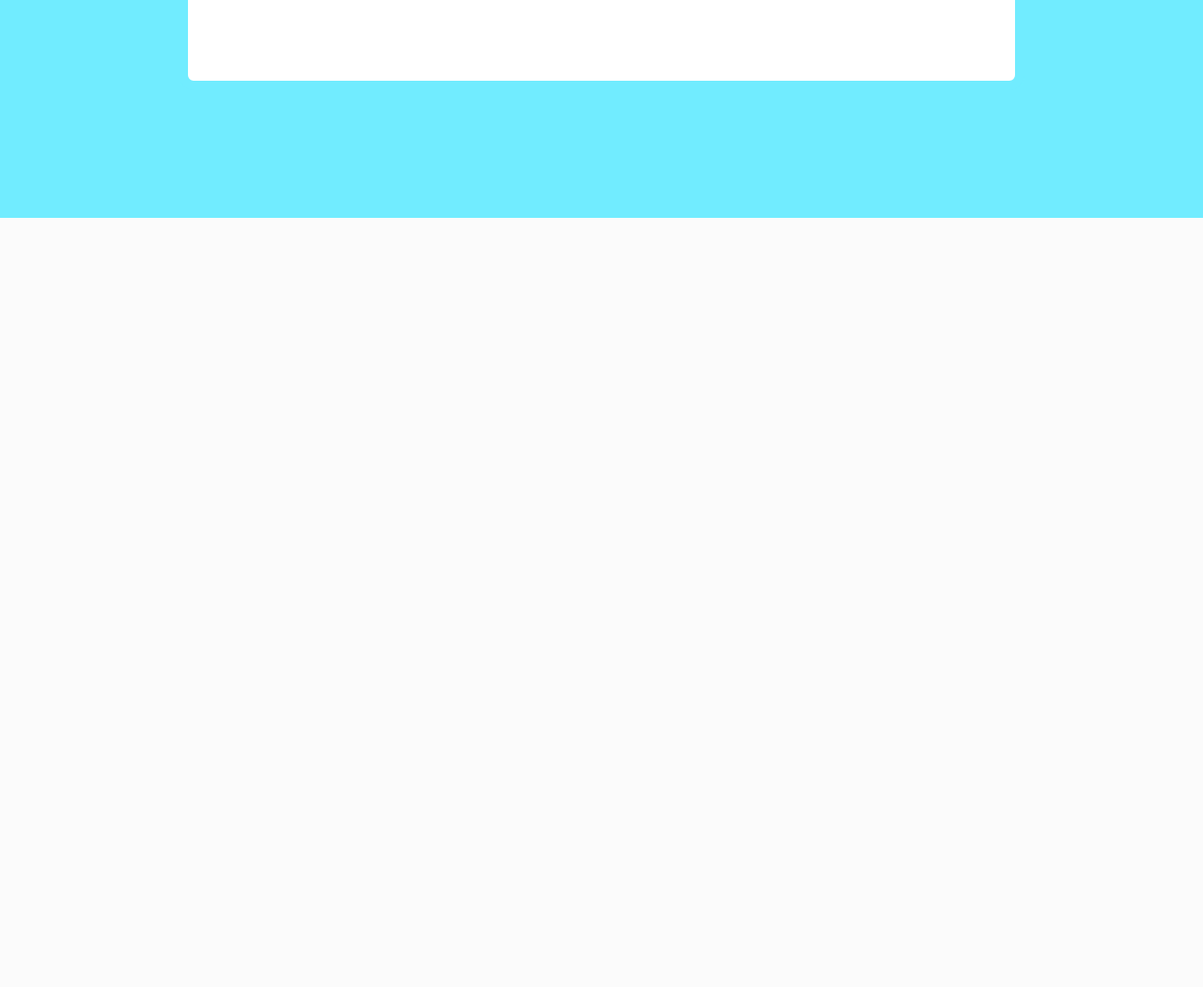
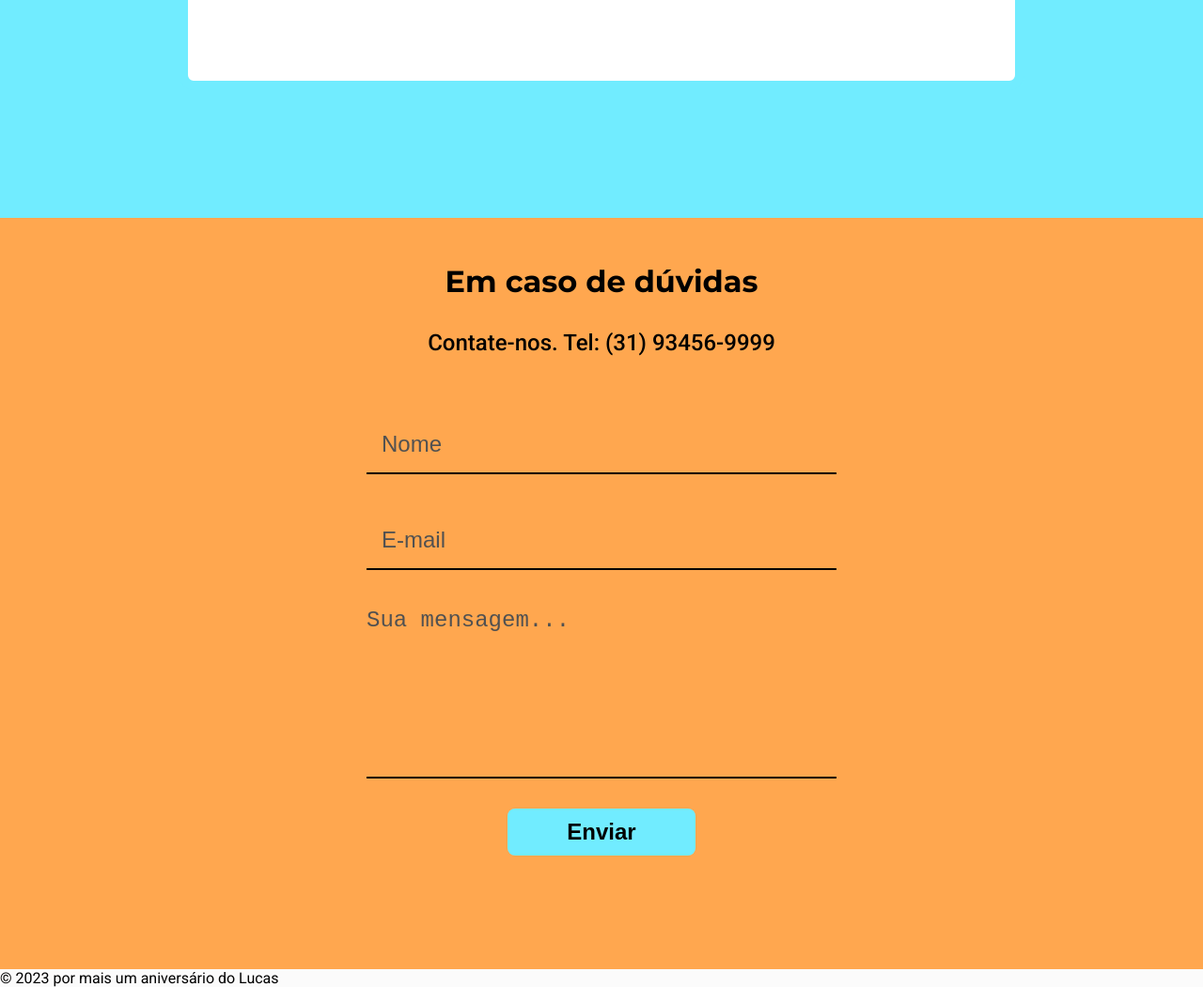
Before and after one commit to LucasDev9645/projeto_meu_aniversario, a website built with Parcel: page src/index.html in a window 1280 px wide. Shown: the part 1687-2738 px from the top of the page at 94% size. Before the commit the page ends 1919 px from the top, so only its background shows below. Built offline with nearby package versions, Linux system fonts and the light colour scheme.

Commit message:
Form section create

```diff
--- a/src/index.html
+++ b/src/index.html
@@ -50,8 +50,21 @@
         <h4>Confirme presença até 28/10/2023</h4>
       </div>
     </section>
+
+    <section class="form-container">
+      <div class="container">
+        <h2>Em caso de dúvidas</h2>
+        <p>Contate-nos. Tel: (31) 93456-9999 </p>
+        <form>
+          <input type="text" placeholder="Nome">
+          <input type="text" placeholder="E-mail">
+          <textarea cols="30" rows="10" placeholder="Sua mensagem..."></textarea>
+        </form>
+        <button>Enviar</button>
+      </div>
+    </section>
   </main>
-
+  <footer>© 2023 por mais um aniversário do Lucas</footer>
 </body>
 
 </html>
--- /dev/null
+++ b/src/styles/_form.scss
@@ -0,0 +1,65 @@
+.form-container {
+  text-align: center;
+  background-color: #ffa74f;
+  height: 50rem;
+
+  h2 {
+    font-family: "Montserrat", sans-serif;
+    font-size: 2rem;
+    font-weight: 700;
+    padding-top: 3rem;
+  }
+
+  p {
+    font-size: 1.5rem;
+    font-weight: 500;
+    padding-top: 2rem;
+    padding-bottom: 4rem;
+  }
+
+  form {
+    margin: 0 auto;
+    display: flex;
+    max-width: 31.25rem;
+    flex-direction: column;
+    justify-content: space-around;
+
+    input {
+      display: block;
+      margin-bottom: 2.5rem;
+      padding: 1rem;
+      border: none;
+      background: #ffa74f;
+      border-bottom: 2px solid #000;
+      font-size: 1.5rem;
+      &::placeholder {
+        font-size: 1.5rem;
+        color: #515151;
+      }
+    }
+
+    textarea {
+      resize: none;
+      background-color: #ffa74f;
+      font-size: 1rem;
+      border: none;
+      border-bottom: 2px solid #000;
+
+      &::placeholder {
+        font-size: 1.5rem;
+        color: #515151;
+      }
+    }
+  }
+
+  button {
+    width: 12.5rem;
+    height: 3.125rem;
+    border: none;
+    background-color: #71ecff;
+    font-size: 1.5rem;
+    font-weight: 700;
+    border-radius: 0.5rem;
+    margin-top: 2rem;
+  }
+}
--- a/src/styles/style.scss
+++ b/src/styles/style.scss
@@ -1,5 +1,6 @@
 @use "hero";
 @use "invitation";
+@use "form";
 
 * {
   margin: 0;
```
